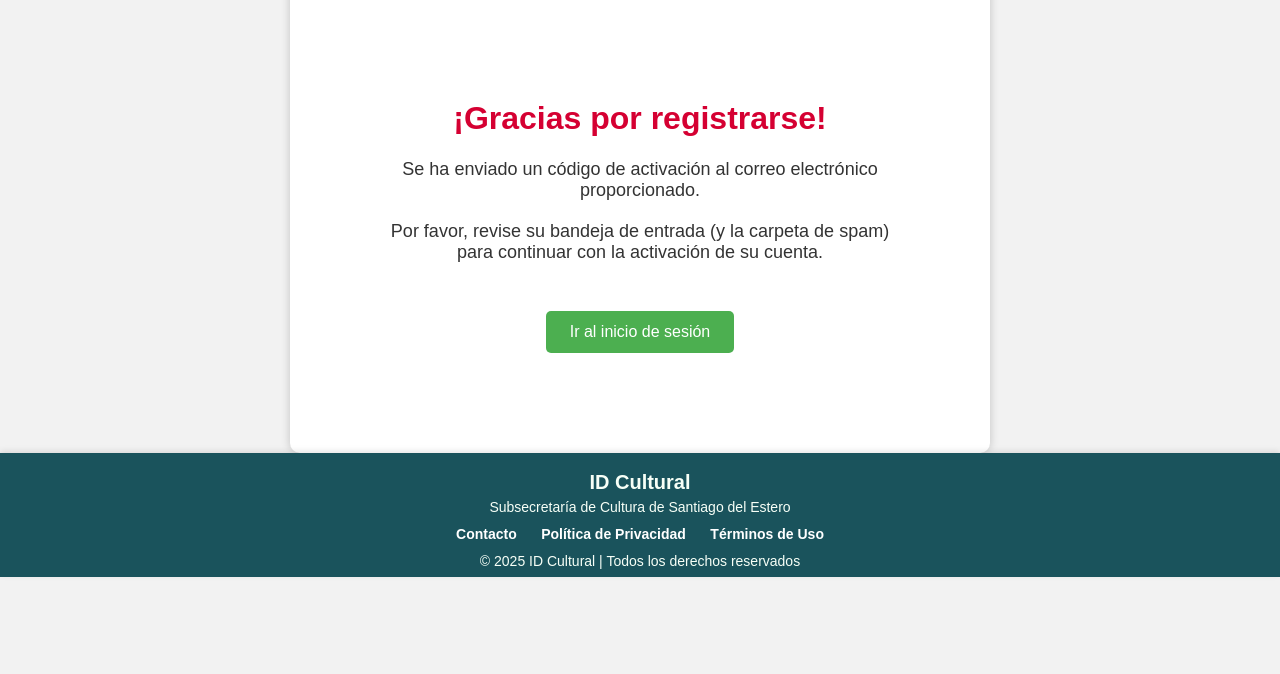
After one commit to SYG2606/Proyecto_PP_Dni_cultural, a PHP site: page /src/views/pages/auth/registro-completado.html in a window 1280 px wide. The commit adds this page. Shown: the part 126-800 px from the top of the page. Run offline with PHP 8.4, Linux system fonts and the light colour scheme.

Commit message:
Registro Update

```diff
--- /dev/null
+++ b/src/views/pages/auth/registro-completado.html
@@ -0,0 +1,36 @@
+<!DOCTYPE html>
+<html lang="es">
+
+<head>
+    <meta charset="UTF-8">
+    <meta name="viewport" content="width=device-width, initial-scale=1.0">
+    <title>Registro del Artista</title>
+
+    <link rel="stylesheet" href="/static/css/main.css">
+    <link rel="stylesheet" href="/static/css/registro-completado.css">
+</head>
+
+<body>
+
+    <div id="navbar"></div>
+
+    <main>
+
+        <div class="container">
+            <h1>¡Gracias por registrarse!</h1>
+            <p>Se ha enviado un código de activación al correo electrónico proporcionado.</p>
+            <p>Por favor, revise su bandeja de entrada (y la carpeta de spam) para continuar con la activación de su
+                cuenta.</p>
+            <a href="login.html" class="btn">Ir al inicio de sesión</a>
+        </div>
+
+    </main>
+
+    <div id="footer"></div>
+
+    <script src="/static/js/main.js"></script>
+    <script src="/static/js/registro.js"></script>
+
+</body>
+
+</html>
--- a/src/views/pages/public/busqueda.html
+++ b/src/views/pages/public/busqueda.html
@@ -4,8 +4,8 @@
     <meta charset="UTF-8">
     <meta name="viewport" content="width=device-width, initial-scale=1.0">
     <title>Búsqueda de Artistas - DNI Cultural</title>
-    <link rel="stylesheet" href="../../../../../static/css/main.css">
-    <link rel="stylesheet" href="../../../../static/css/busqueada-artista.css">
+    <link rel="stylesheet" href="/static/css/main.css">
+    <link rel="stylesheet" href="/static/css/busqueada-artista.css">
 </head>
 <body>
 
--- a/static/css/main.css
+++ b/static/css/main.css
@@ -6,13 +6,28 @@ header {
     background: #303030;
     padding: 10px 20px;
     box-shadow: 0 4px 6px rgba(0, 0, 0, 0.1);
+    position: sticky; /* Se queda pegado al hacer scroll */
+    top: 0; /* Se queda arriba de todo */
+    z-index: 1000; /* Se asegura de estar por encima del contenido */
 }
+
+
+.container {
+    flex: 1; /* Hace que el contenedor ocupe el espacio disponible y empuje el footer hacia abajo */
+}
+
 
 .logo img {
   width: 100px;
   height: auto;
   display: block;
   margin-bottom: 10px;
+}
+
+nav {
+    padding: 10px;
+    display: flex;
+    justify-content: center;
 }
 
 nav ul {
@@ -102,8 +117,8 @@ body {
 
 /* Pie de página */
 footer {
-    background-color: #303030;
-    color: #ffffff;
+  background-color: #1A535C;
+  color: #F7FFF7;
     text-align: center;
     padding: 8px 0;
     margin-top: 0px;
--- /dev/null
+++ b/static/css/registro-completado.css
@@ -0,0 +1,49 @@
+/* Estilo general del cuerpo de la página */
+body {
+        height: 100%;
+    font-family: Arial, sans-serif; /* Fuente legible y común */
+    background-color: #f2f2f2; /* Color de fondo gris claro */
+    text-align: center; /* Centra el texto dentro del body */
+        display: flex;
+    flex-direction: column;
+}
+
+/* Contenedor principal del mensaje */
+.container {
+    background-color: white; /* Fondo blanco para contraste */
+    padding: 100px; /* Espaciado interno del contenedor */
+    margin: auto; /* Centra el div horizontalmente */
+    max-width: 500px; /* Ancho máximo para que no se estire demasiado */
+    border-radius: 10px; /* Bordes redondeados para un diseño moderno */
+    box-shadow: 0 0 10px rgba(0, 0, 0, 0.2); /* Sombra sutil alrededor del contenedor */
+        flex: 1; /* Hace que el contenedor ocupe el espacio disponible y empuje el footer hacia abajo */
+
+}
+
+/* Título principal */
+h1 {
+    color: #D50032; /* Verde vibrante que indica éxito */
+}
+
+/* Párrafos con el mensaje */
+p {
+    font-size: 18px; /* Tamaño de fuente cómodo para lectura */
+    margin-top: 20px; /* Espaciado superior para separar de otros elementos */
+}
+
+/* Estilo del botón */
+.btn {
+    display: inline-block; /* Permite aplicar padding y margen como un bloque */
+    margin-top: 30px; /* Espacio superior para separarlo del texto */
+    padding: 12px 24px; /* Espaciado interno (alto y ancho) */
+    background-color: #4CAF50; /* Mismo verde del título */
+    color: white; /* Texto blanco para contraste */
+    text-decoration: none; /* Quita subrayado si es un enlace */
+    border-radius: 5px; /* Bordes redondeados */
+    font-size: 16px; /* Tamaño de fuente estándar */
+}
+
+/* Efecto hover en el botón */
+.btn:hover {
+    background-color: #45a049; /* Verde un poco más oscuro al pasar el mouse */
+}
```
Also changed, not shown: src/views/pages/public/Index.html (+7 -6 lines), static/js/navbar.js (added, +22 -0 lines), static/js/registro.js (+167 -0 lines).
